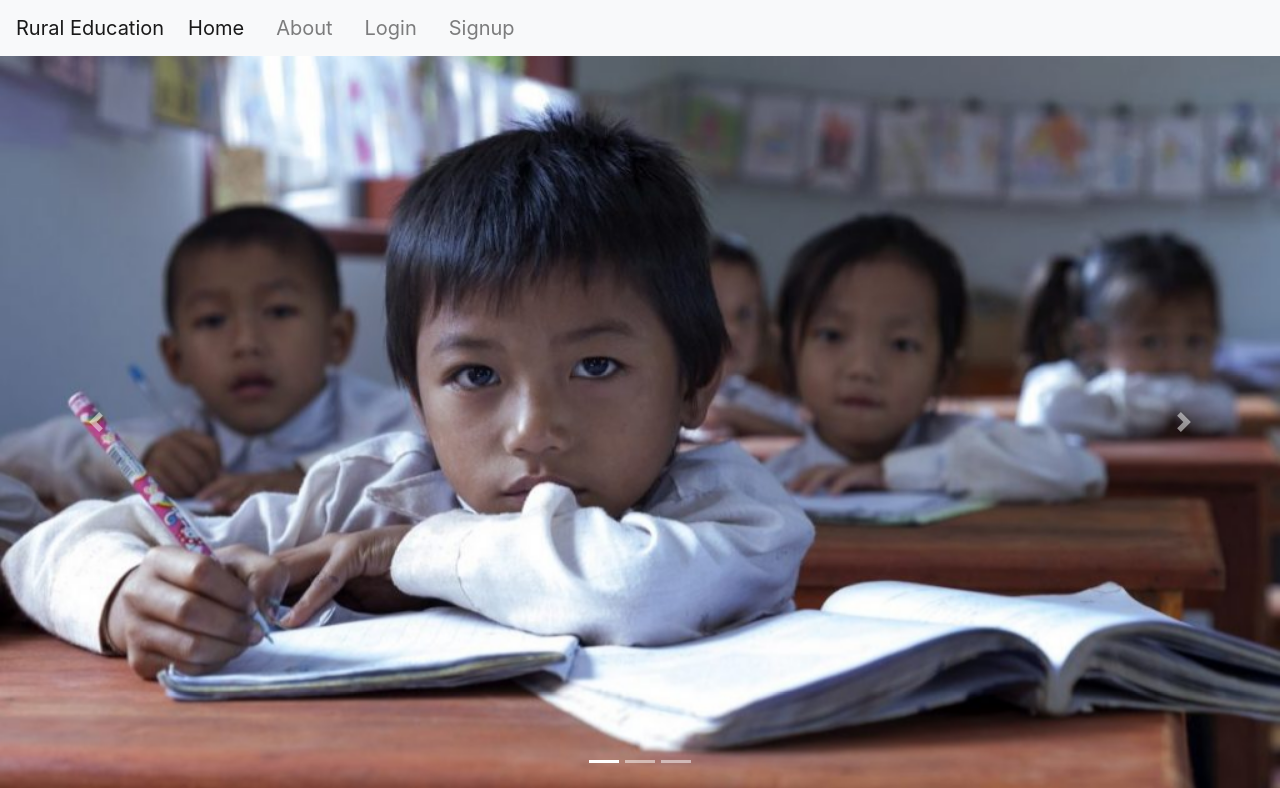
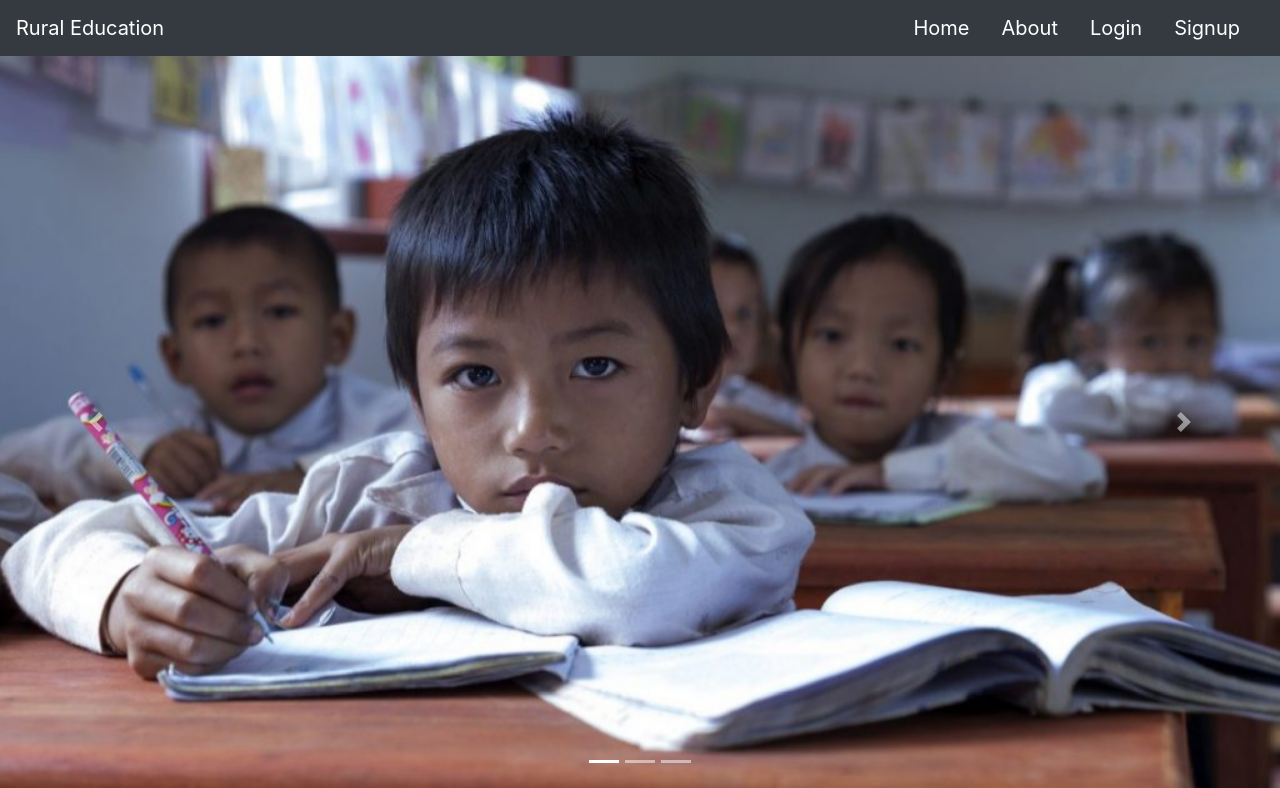
Before and after one commit to sachinthakur9614/ByteFightHackathon, a PHP site: page / in a window 1280 px wide. Shown: the top 788 px of the page. Run offline with PHP 8.4, Linux system fonts and the light colour scheme; some libraries are stand-ins or nearby versions.

Commit message:
Add files via upload
changes done to two files

```diff
--- a/footer.php
+++ b/footer.php
@@ -8,6 +8,7 @@
       <h2 class="text-center"><a  href="about.php"  class="text-center">About Us </a></h2><br>
       <h5 class="text-center">Contact Us</h5>
       <p class="text-center"><b>Email Id:</b>info@ruraleducation.co.in</p>
+      <p class="text-center"><b>Mobile No:</b>+91-8792560572</p>
       </div>
 
       <div class="col-lg-6 col-md-6 col-sm-12 col-xs-12" style="text-align: right;">
--- a/header.php
+++ b/header.php
@@ -6,26 +6,28 @@
 </head>
 <body>
 
-
-<nav class="navbar navbar-expand-lg navbar-light bg-light ml-right">
-  <a class="navbar-brand" href="#">Rural Education</a>
+<header>
+<nav class="navbar navbar-expand-lg navbar-dark bg-dark text-white "  style="color: red;">
+  <a class="navbar-brand" href="">Rural Education</a>
   <button class="navbar-toggler" type="button" data-toggle="collapse" data-target="#navbarNav" aria-controls="navbarNav" aria-expanded="false" aria-label="Toggle navigation">
     <span class="navbar-toggler-icon"></span>
   </button>
-  <div class="collapse navbar-collapse" id="navbarNav">
-    <ul class="navbar-nav">
+  <div class="collapse navbar-collapse " id="navbarNav">
+    <ul class="navbar-nav ml-auto">
       <li class="nav-item active">
-        <a class="nav-link navbar-brand" href="#">Home <span class="sr-only">(current)</span></a>
+        <a class="nav-link navbar-brand navbar-dark" href="#">Home <span class="sr-only">(current)</span></a>
       </li>
-      <li class="nav-item">
-        <a class="nav-link navbar-brand" href="#">About</a>
+      <li class="nav-item active">
+        <a class="nav-link navbar-brand navbar-dark" href="#">About</a>
       </li>
-      <li class="nav-item">
-        <a class="nav-link navbar-brand" href="#">Login </a>
+      <li class="nav-item active">
+        <a class="nav-link navbar-brand navbar-dark" href="#">Login </a>
       </li>
-      <li class="nav-item">
-        <a class="nav-link navbar-brand" href="#" tabindex="-1" aria-disabled="true">Signup</a>
+      <li class="nav-item active">
+        <a class="nav-link navbar-brand navbar-dark" href="#" tabindex="-1" aria-disabled="true">Signup</a>
       </li>
     </ul>
   </div>
 </nav>
+
+</header>
--- a/index.php
+++ b/index.php
@@ -102,17 +102,20 @@ A process rather than a product approach.
 </div>
 </div>
 
+<br>
 <hr>
 <div class="container">
 	<div class="row">
 		<div class="col-md-8">
 
-
+<h5>  Glimse of What we have done </h5>
 			<iframe width="100%" height="537" src="https://www.youtube.com/embed/n67kGmGHYxs" frameborder="0" allow="accelerometer; autoplay; encrypted-media; gyroscope; picture-in-picture" ></iframe>
 		</div>
 
 
 		<div class="col-md-4">
+
+			<h5>Here We are</h5>
 			<iframe src="https://www.google.com/maps/embed?pb=!1m18!1m12!1m3!1d3888.5844676839033!2d77.6038874145776!3d12.934407390880265!2m3!1f0!2f0!3f0!3m2!1i1024!2i768!4f13.1!3m3!1m2!1s0x3bae15b277a93807%3A0x88518f37b39dabd0!2sChrist+University!5e0!3m2!1sen!2sin!4v1551815061545" width="auto" height="537" frameborder="0" style="border:0" ></iframe>
 		</div>
 
```
Also changed, not shown: aboutus.php (added, +52 -0 lines).
